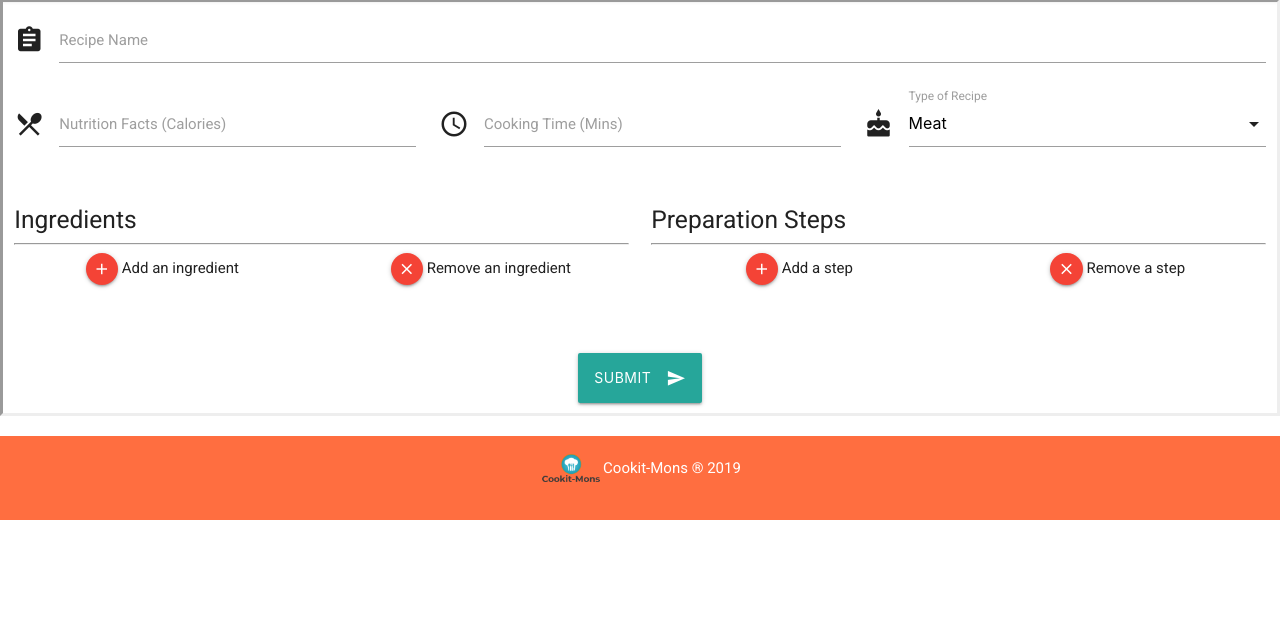
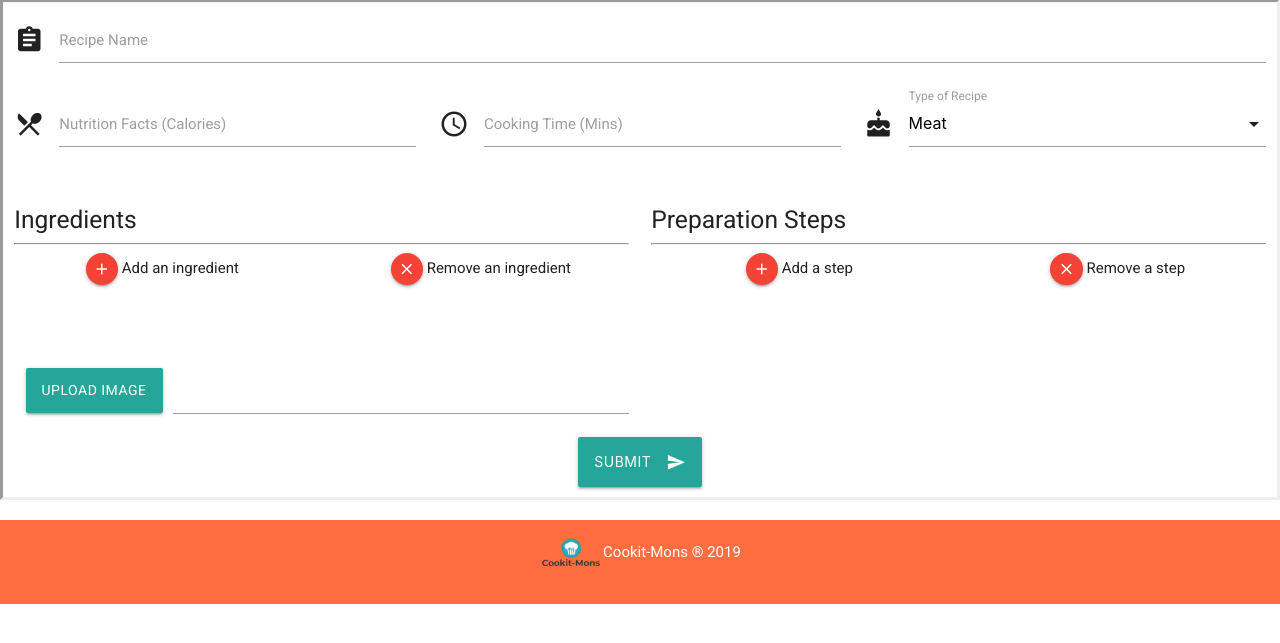
Before and after one commit to WenQingLee/MileStoneProject_OnlineCookBook, a Flask app: page /submit-recipe in a window 1280 px wide. Shown: the part 129-772 px from the top of the page. Run offline with Flask 2, Linux system fonts and the light colour scheme; some libraries are stand-ins or nearby versions.

Commit message:
added the file upload button and flask upload configurations

```diff
--- a/app.py
+++ b/app.py
@@ -2,8 +2,14 @@ from flask import Flask, render_template, request, flash, redirect, url_for
 import os
 import pymongo
 from bson.objectid import ObjectId
+from flask_uploads import UploadSet, IMAGES, configure_uploads
 
 app = Flask(__name__)
+TOP_LEVEL_DIR = os.path.abspath(os.curdir)
+upload_dir = '/static/uploads/img/'
+app.config["UPLOADS_DEFAULT_DEST"] = TOP_LEVEL_DIR + upload_dir
+app.config["UPLOADED_IMAGES_DEST"] = TOP_LEVEL_DIR + upload_dir
+app.config["UPLOADED_IMAGES_URL"] = upload_dir
 
 # Create the connection to MongoDB
 conn = pymongo.MongoClient(os.getenv("MONGO_URI"))
--- a/templates/submit-recipe.html
+++ b/templates/submit-recipe.html
@@ -35,7 +35,7 @@
 <!--Form to submit a recipe-->
 <section>
     <div class="row">
-        <form class="col s12" method="POST">
+        <form class="col s12" enctype="multipart/form-data" method="POST">
             <!--Text inputs for recipe name, nutrition facts and cooking time-->
             <div class="row">
                 <div class="input-field col s12">
@@ -91,6 +91,19 @@
                     </div>
                 </div>
             </div>
+
+             <!--Upload Image Button-->
+            <div class="file-field input-field col l6">
+                <div class="btn">
+                    <span>Upload image</span>
+                    <input type="file">
+                </div>
+                <div class="file-path-wrapper">
+                    <input class="file-path validate" type="text">
+                </div>
+            </div>
+
+
             <!--Submit Button-->
             <div class="col s12 center-align">
                 <button class="btn waves-effect waves-light button-height" type="submit" name="action">
```
Also changed, not shown: templates/update-recipe.html (+13 -1 lines).
